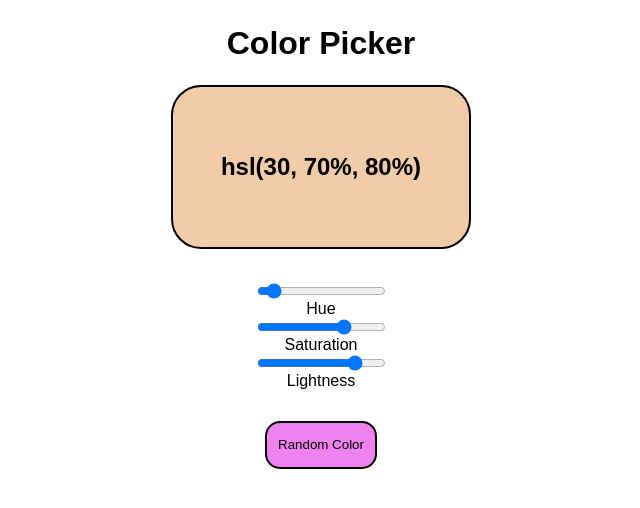
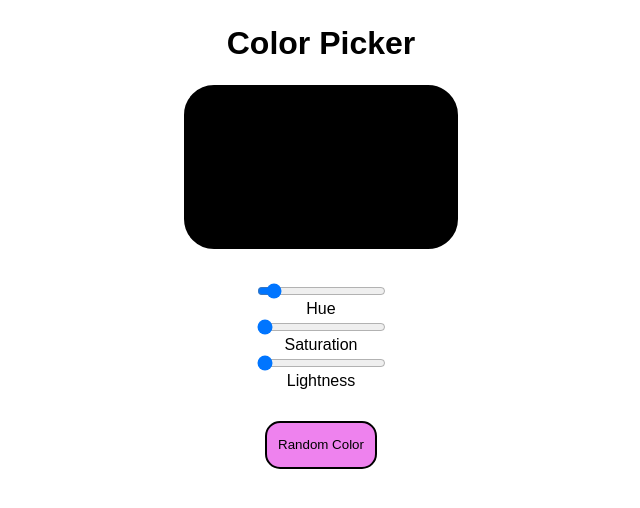
Before and after one commit to CelesteSippel/color-picker, a React (Create React App) app: page / in a window 1280 px wide. Shown: the top 508 px of the page, without its empty margins (319-959 px from the left). Built offline with nearby package versions, Linux system fonts and the light colour scheme.

Commit message:
changed useState

```diff
--- a/src/components/ChangeColor.js
+++ b/src/components/ChangeColor.js
@@ -2,8 +2,8 @@ import React, { useState } from 'react'
 
 const ChangeColor = () => {
   const [hue, setHue] = useState(Math.floor(Math.random() * 360))
-  const [saturation, setSaturation] = useState(70)
-  const [lightness, setLightness] = useState(80)
+  const [saturation, setSaturation] = useState(0)
+  const [lightness, setLightness] = useState(0)
   return (
     <main>
       <section className="color-picker-display">
```
Also changed, not shown: package.json (+5 -3 lines), src/images/TransparencyDark640.png (added), 1 other file (tests, documents, lock files or other folders).
